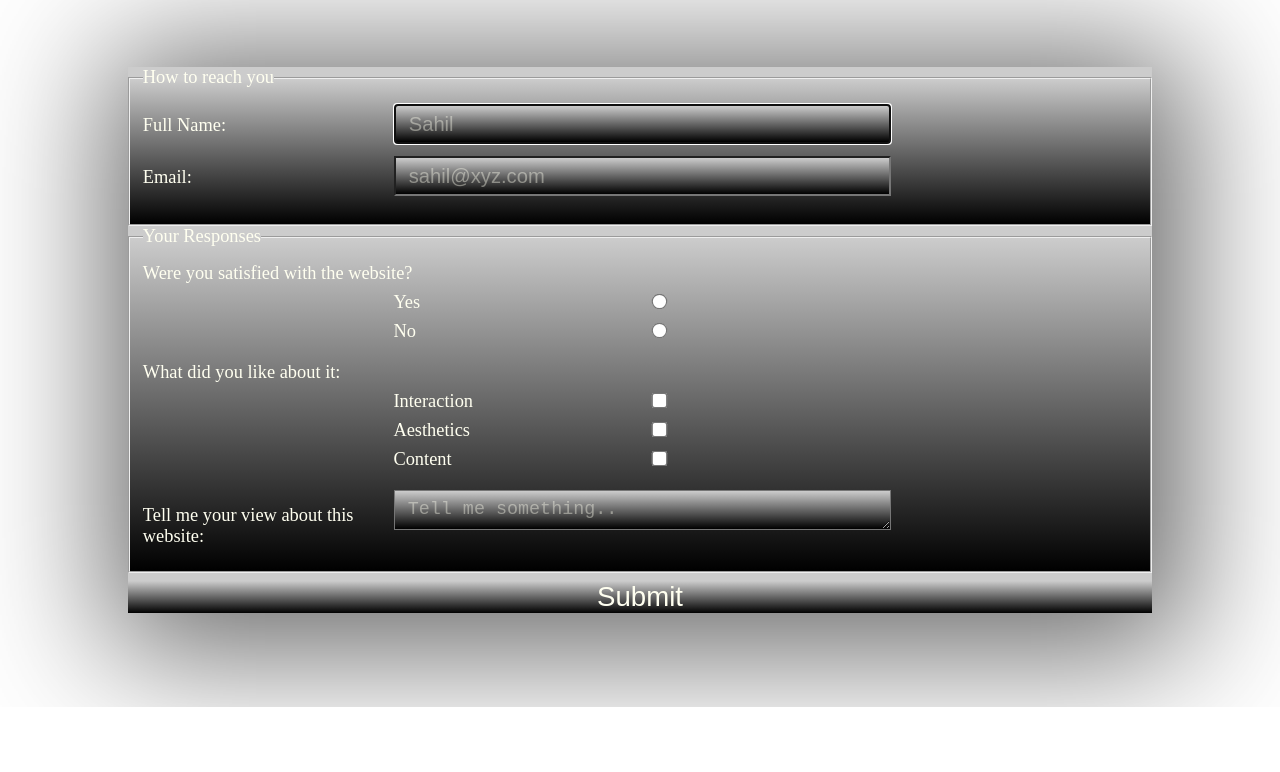
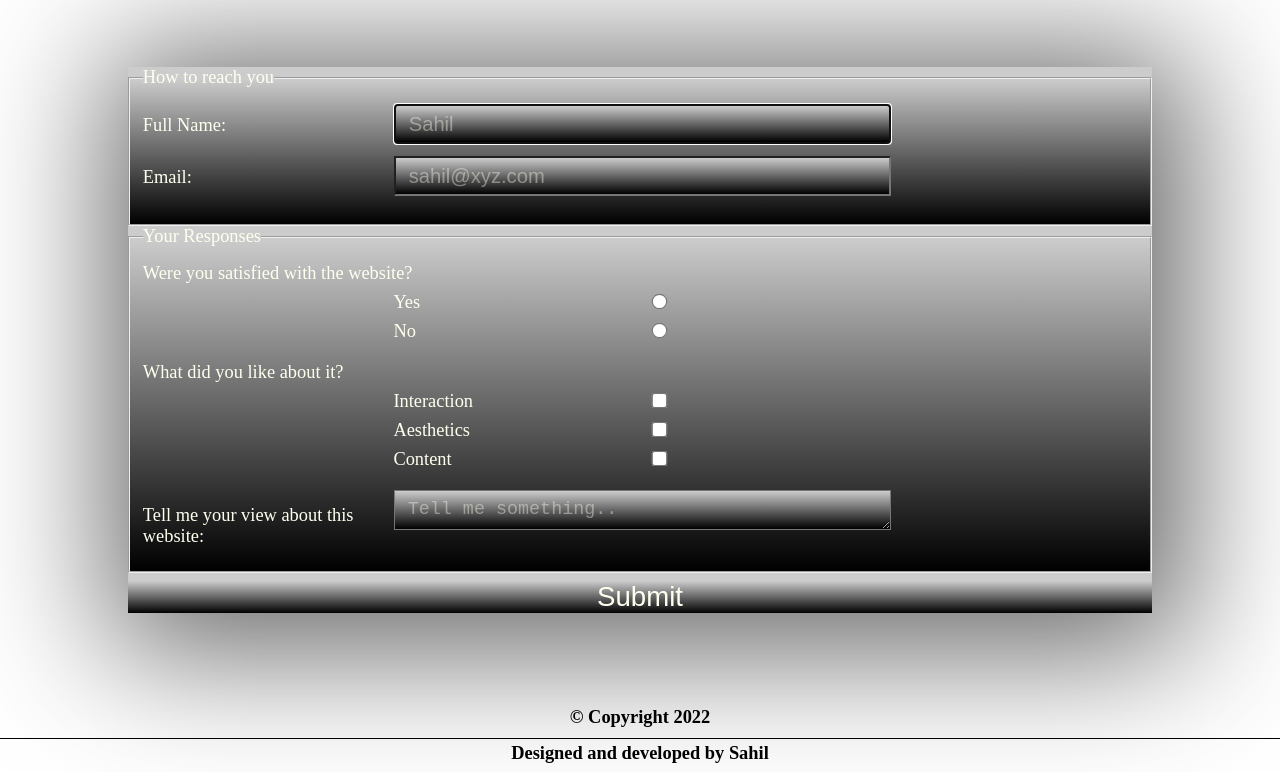
Before and after one commit to Sahil-fndev/survey-form, a plain HTML site: page index.html in a window 1280 px wide. Shown: the part 93-865 px from the top of the page. Before the commit the page ends 800 px from the top, so only its background shows below. Drawn offline with Linux system fonts and the light colour scheme.

Commit message:
Added Footer and Styled it

```diff
--- a/css/styles.css
+++ b/css/styles.css
@@ -109,6 +109,21 @@ button p {
 button:hover {
     cursor: pointer;
     opacity: 0.8;
+}
+
+footer {
+    text-align: center;
+    font-size: var(--font-size);
+    font-weight: 600;
+}
+
+.copyright_container {
+    padding-bottom: 0.2vh;
+    border-bottom: 0.09rem solid black;
+}
+
+.author {
+    padding-top: 0.5vh;
 }
 
 /*               for mobile phone      */
--- a/index.html
+++ b/index.html
@@ -37,7 +37,7 @@
                             <input type="radio" id="radiobool" name="radiobool" value="no">
                         </li>
                     </ul>
-                    <p for="select_option">What did you like about it:</p>
+                    <p for="select_option">What did you like about it?</p>
                     <ul>
                         <li>
                             <label for="interaction">Interaction</label>
@@ -64,5 +64,14 @@
             </form>
         </section>
     </main>
+
+    <footer>
+        <div class="copyright_container">
+            <p>&copy; Copyright 2022</p>
+        </div>
+        <div class="author">
+            <p>Designed and developed by Sahil</p>
+        </div>
+    </footer>
 </body>
 </html>
```
